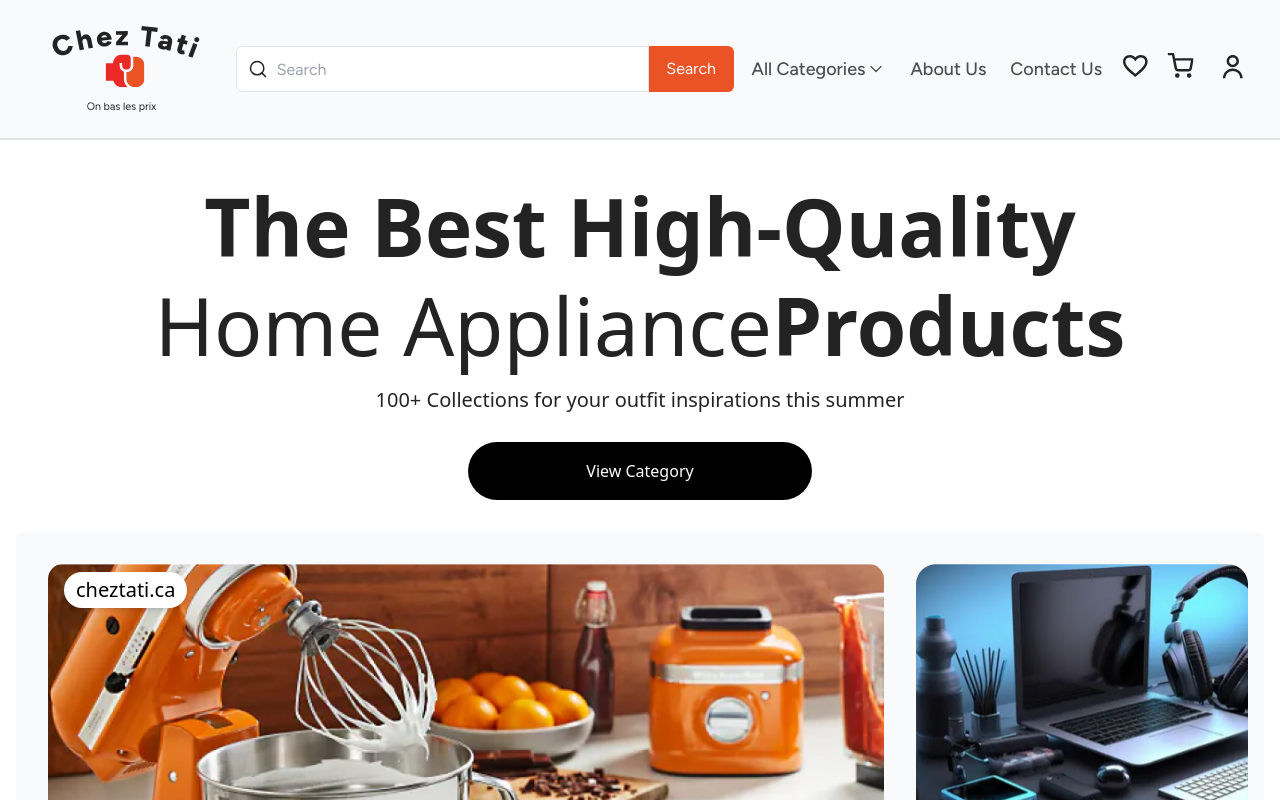
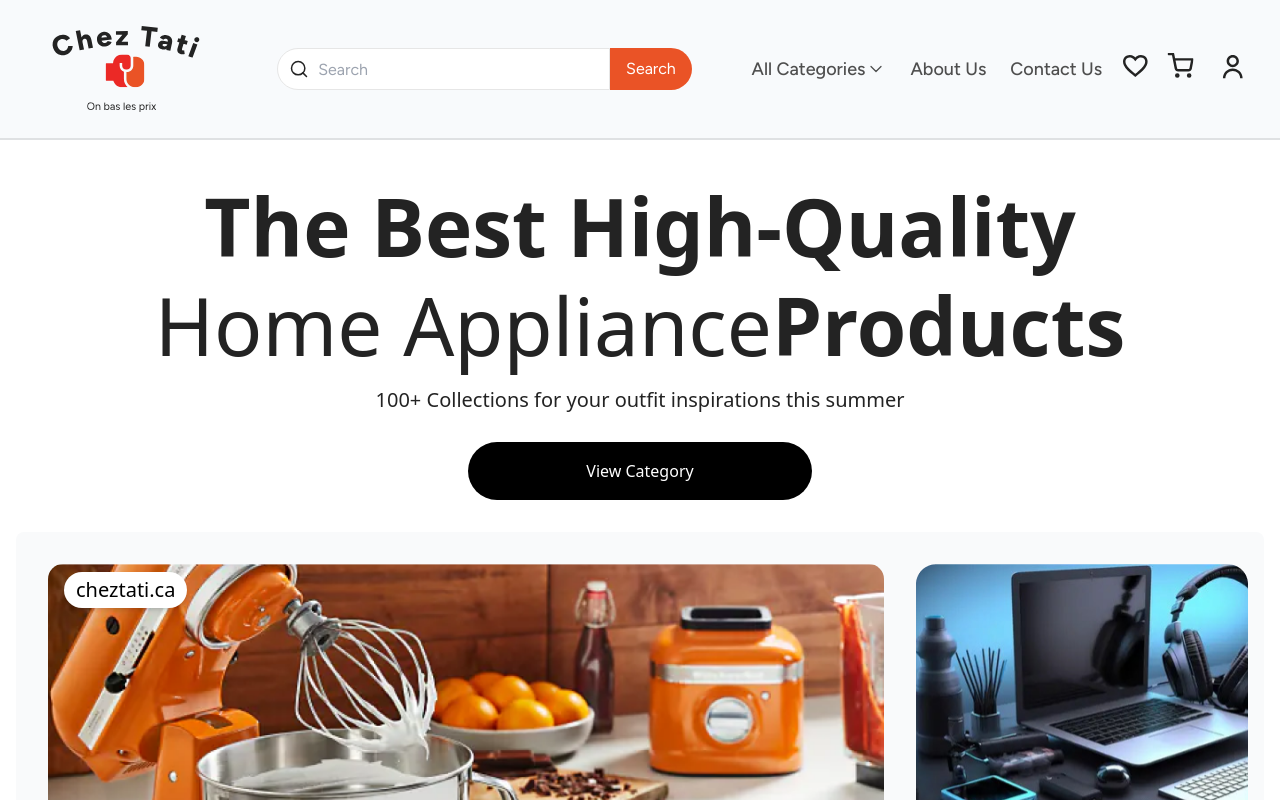
Before and after one commit to haniful360/chez-tati-e-commerce, a Next.js app: page / in a window 1280 px wide. Shown: the top 800 px of the page. Built offline with nearby package versions, Linux system fonts and the light colour scheme; no server answers.

Commit message:
add new icon and searbar new design

```diff
--- a/components/Navbar.jsx
+++ b/components/Navbar.jsx
@@ -14,7 +14,6 @@ import CrossIcon from "./svg/CrossIcon";
 import Link from "next/link";
 import { useCart } from "@/context/CartContext";
 import { useWishlist } from "@/context/WishListContext";
-
 
 const Navbar = () => {
   const [isMenuOpen, setIsMenuOpen] = useState(false);
@@ -69,8 +68,8 @@ const Navbar = () => {
 
         {/* Search Bar */}
         <div className="hidden lg:block">
-          <div className="flex mt-4 md:mt-0 w-full sm:w-[350px] md:w-[400px] lg:w-[498px] ">
-            <div className="flex justify-center relative w-full">
+          <div className="flex justify-center mt-4 md:mt-0  sm:w-[350px] md:w-[400px] lg:w-[498px] ">
+            <div className="flex justify-center relative w-5/6 focus-within:ring-2 focus-within:ring-orange-500 rounded-full">
               {/* Search Icon */}
               <span className="absolute inset-y-0 left-3 flex items-center pointer-events-none text-gray-500">
                 <SearchIcon />
@@ -80,11 +79,11 @@ const Navbar = () => {
               <input
                 type="text"
                 placeholder="Search"
-                className="w-full h-[46px] border border-[#E6E6E6] rounded-l-md pl-10 pr-4 focus:outline-none focus:ring-2 focus:ring-orange-500 focus:border-transparent"
+                className="w-full h-[42px] border border-[#E6E6E6] rounded-l-full pl-10 pr-4 focus:outline-none  focus:border-transparent"
               />
 
               {/* Search Button */}
-              <button className="bg-[#EA5326] text-white px-4 py-2 rounded-r-md hover:bg-orange-600 h-[46px] w-[98px]">
+              <button className="bg-[#EA5326] text-white px-4 py-2 rounded-r-full hover:bg-orange-600 h-[42px] w-[98px]">
                 Search
               </button>
             </div>
@@ -199,7 +198,6 @@ const Navbar = () => {
               </button>
             </Link>
           )}
-
         </div>
       </div>
 
@@ -361,7 +359,6 @@ const Navbar = () => {
                   </button>
                 </Link>
               )}
-
             </div>
           </div>
         </div>
--- a/components/home/TrendingProducts.jsx
+++ b/components/home/TrendingProducts.jsx
@@ -3,9 +3,12 @@
 import { useEffect, useState } from "react";
 import Image from "next/image";
 import Link from "next/link";
-import HeartIcon from "../svg/HeartIcon";
+
 import Swal from "sweetalert2";
 import { useWishlist } from "@/context/WishListContext";
+import WishlistFilled from "../svg/WishlistFilled";
+import WishlistIcon from "../svg/WishlistIcon";
+
 
 export default function Products() {
   const [products, setProducts] = useState([]);
@@ -65,7 +68,10 @@ export default function Products() {
   // Paginate products
   const indexOfLastProduct = currentPage * productsPerPage;
   const indexOfFirstProduct = indexOfLastProduct - productsPerPage;
-  const currentProducts = products.slice(indexOfFirstProduct, indexOfLastProduct);
+  const currentProducts = products.slice(
+    indexOfFirstProduct,
+    indexOfLastProduct
+  );
 
   const totalPages = Math.ceil(products.length / productsPerPage);
 
@@ -140,16 +146,18 @@ export default function Products() {
               {/* Wishlist Button */}
               <button
                 onClick={() => handleWishlistToggle(product)}
-                className={`absolute z-10 top-4 right-6 flex items-center justify-center w-[40px] h-[40px] p-2 rounded-full shadow transition-all duration-300 ${
+                className={`absolute z-10 top-4 right-6 flex items-center justify-center w-[40px] h-[40px] p-2 rounded-full shadow transition-all duration-1000 hover:bg-red-500 hover:text-white ${
                   wishlist.some((item) => item.id === product.id)
-                    ? "bg-red-500 text-white"
+                    ? "bg-red-100 text-white"
                     : "bg-gray-200 text-black"
                 }`}
               >
                 {loadingWishlist === product.id ? (
                   <div className="w-4 h-4 border-2 border-t-4 border-gray-600 border-t-transparent rounded-full animate-spin"></div>
+                ) : wishlist.some((item) => item.id === product.id) ? (
+                  <WishlistFilled />
                 ) : (
-                  <HeartIcon />
+                  <WishlistIcon />
                 )}
               </button>
             </div>
@@ -172,8 +180,8 @@ export default function Products() {
               onClick={() => handlePageChange(index + 1)}
               className={`px-5 py-2 rounded-full transition-all duration-300 ${
                 currentPage === index + 1
-                  ? 'bg-[#EA5326] text-white font-semibold shadow-md'
-                  : 'bg-white text-gray-600 border-2 border-gray-300 hover:bg-[#EA5326] hover:text-white'
+                  ? "bg-[#EA5326] text-white font-semibold shadow-md"
+                  : "bg-white text-gray-600 border-2 border-gray-300 hover:bg-[#EA5326] hover:text-white"
               }`}
             >
               {index + 1}
--- a/components/products/Sidebar.jsx
+++ b/components/products/Sidebar.jsx
@@ -1,7 +1,6 @@
 "use client";
 import { useState } from "react";
 import SearchIcon from "../svg/SearchIcon";
-import PriceRangeSlider from "./PriceRangeSlider";
 import StarIcon from "../svg/StarIcon";
 
 const Sidebar = ({ onCategorySelect }) => {
@@ -13,7 +12,7 @@ const Sidebar = ({ onCategorySelect }) => {
     { label: "Audio", count: 24 },
     { label: "Mobile", count: 14 },
     { label: "Gaming", count: 7 },
-    { label: "Television", count: 65 },
+    { label: "tv", count: 65 },
   ];
 
   const handleCategoryChange = (category) => {
@@ -80,13 +79,12 @@ const Sidebar = ({ onCategorySelect }) => {
                   {Array(rating)
                     .fill(null)
                     .map((_, index) => (
-            <StarIcon key={index}/>
+                      <StarIcon key={index} />
                     ))}
                 </span>
               </label>
             </li>
           ))}
-
         </ul>
       </div>
     </aside>
--- a/components/svg/WishlistFilled.jsx
+++ b/components/svg/WishlistFilled.jsx
@@ -9,7 +9,7 @@ const WishlistFilled = () => {
             viewBox="0 0 24 24"
             fill="#EA5326"
             stroke="currentColor"
-            strokeWidth="2"
+            // strokeWidth="2"
             strokeLinecap="round"
             strokeLinejoin="round"
             className="lucide lucide-heart cursor-pointer"
```
Lines whose indentation alone changed are shown as unchanged.
